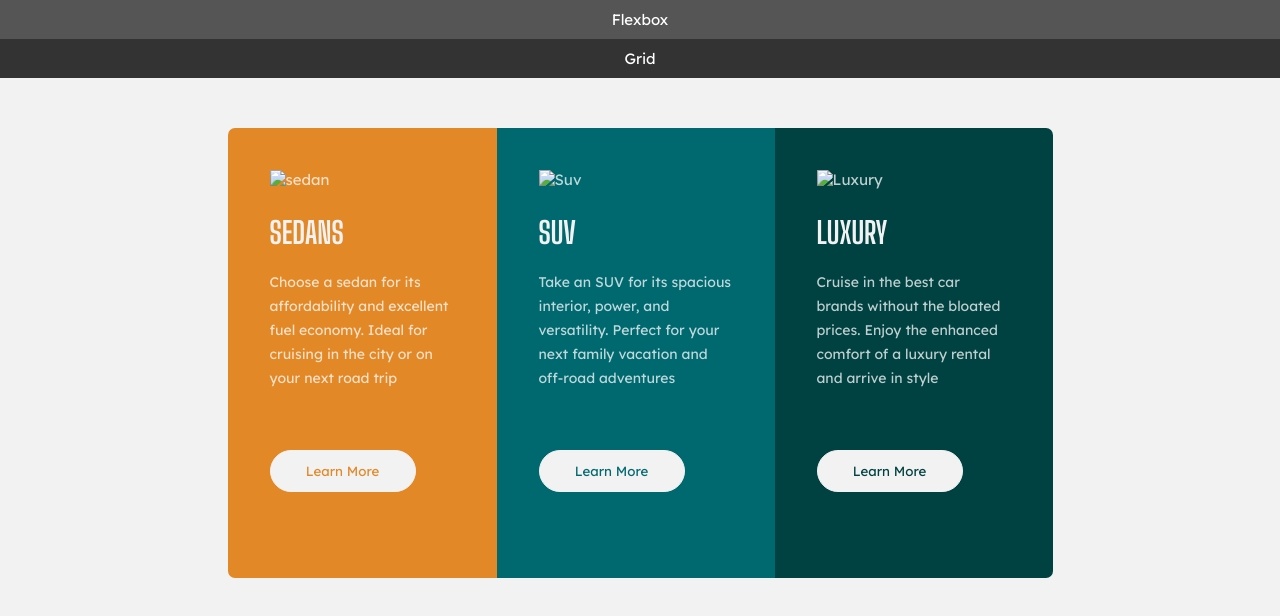
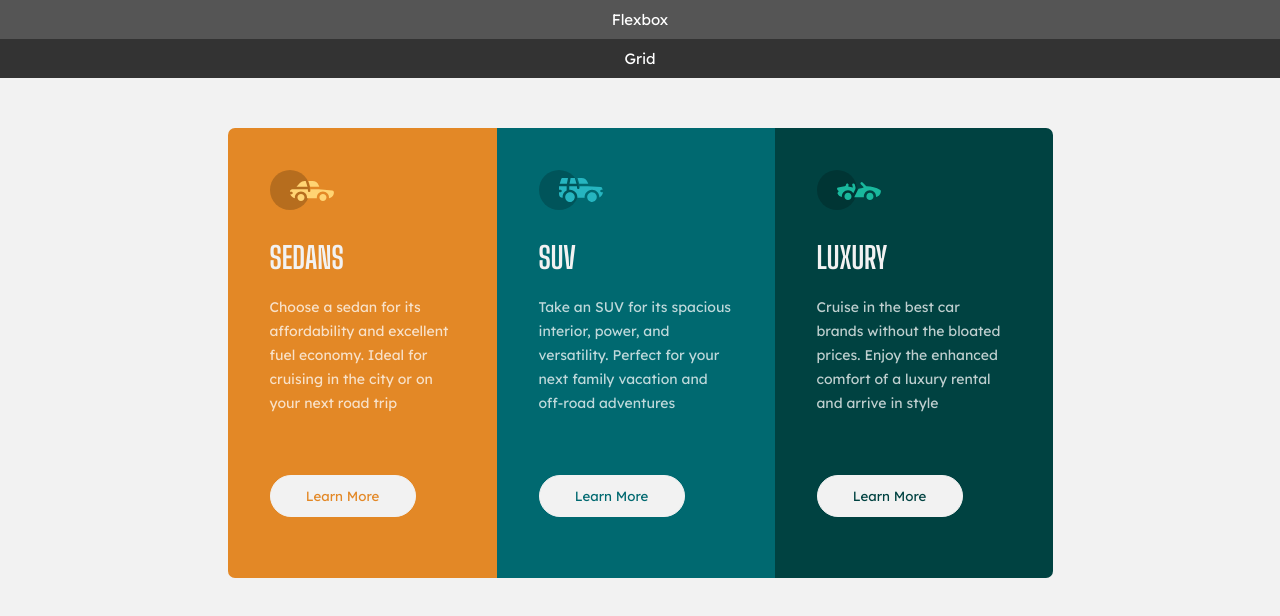
Before and after one commit to hayormihdeh/column-card, a plain HTML site: page index.html in a window 1280 px wide. Drawn offline with Linux system fonts and the light colour scheme; the site is published under a folder, as on GitHub Pages, so addresses that start at the root find nothing.

Commit message:
modified images

```diff
--- a/index.html
+++ b/index.html
@@ -22,7 +22,7 @@
 
     <main>
       <div class="sedan">
-        <img src="/images/icon-sedans.svg" alt="sedan" />
+        <img src="./images/icon-sedans.svg" alt="sedan" />
         <h1>SEDANS</h1>
         <p>
           Choose a sedan for its affordability and excellent fuel economy. Ideal
@@ -31,7 +31,7 @@
         <button>Learn More</button>
       </div>
       <div class = "suv">
-        <img src="/images/icon-suvs.svg" alt="Suv" />
+        <img src="./images/icon-suvs.svg" alt="Suv" />
         <h1>SUV</h1>
         <p>
           Take an SUV for its spacious interior, power, and versatility. Perfect
@@ -40,7 +40,7 @@
         <button>Learn More</button>
       </div>
       <div class = "luxury">
-        <img src="/images/icon-luxury.svg" alt="Luxury" />
+        <img src="./images/icon-luxury.svg" alt="Luxury" />
         <h1>LUXURY</h1>
         <p>
           Cruise in the best car brands without the bloated prices. Enjoy the
```
